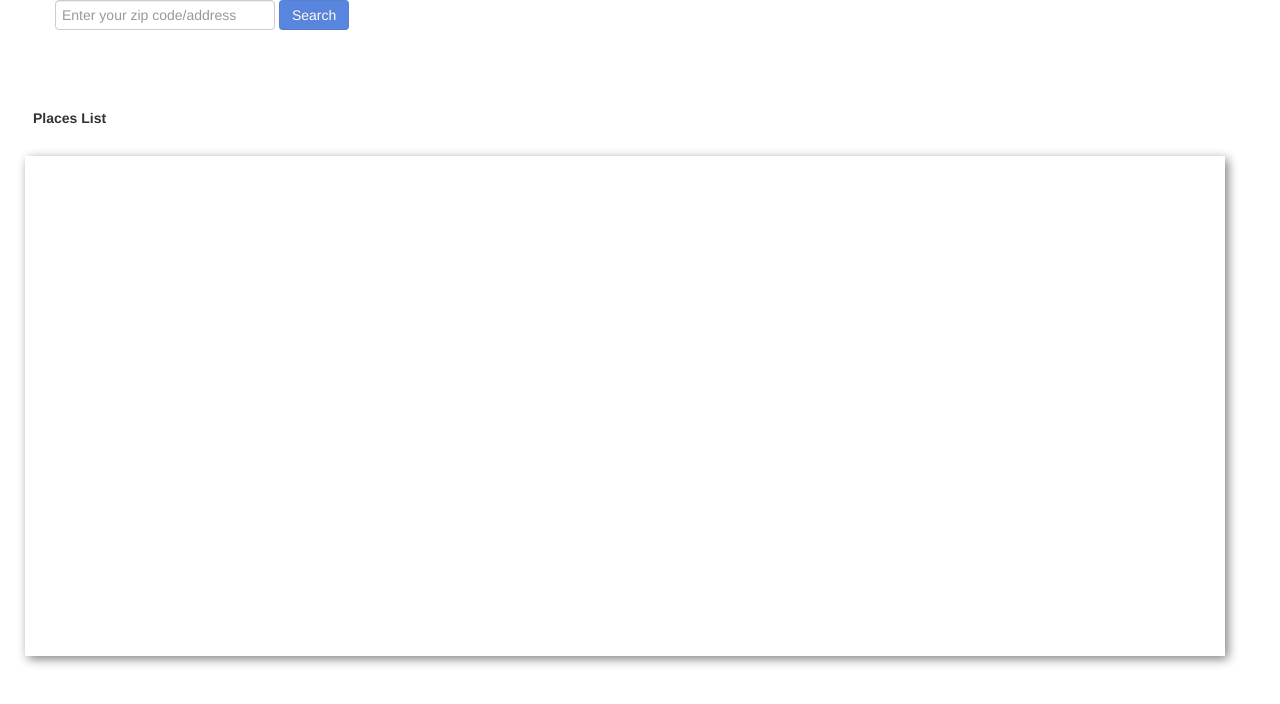
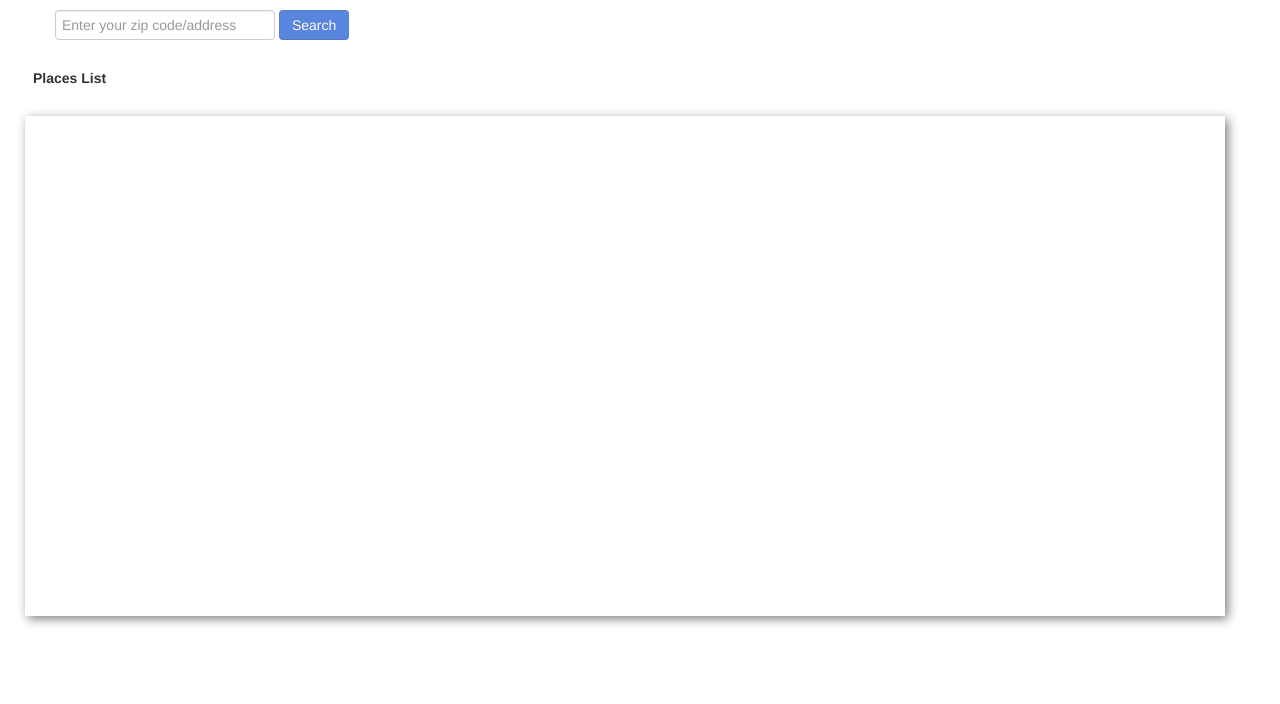
Before and after one commit to mounikakompalli/Location-Finder, a website: page public/index.html in a window 1280 px wide. Drawn offline with Linux system fonts and the light colour scheme; some packages are replaced by stand-ins of ours.

```diff
--- a/public/templates/search.html
+++ b/public/templates/search.html
@@ -1,5 +1,5 @@
 	<div id="search-container" ng-controller="LocationSearchController">
-	    <div class="container">
+	    <div class="container" style="padding-top:10px">
 	        <div class="panel panel-default">
 
 			   <div class="panel-body">
@@ -11,7 +11,7 @@
 
 	        </div>
 
-		<div class="row" style="padding-top:50px">
+		<div class="row" >
 
 			<div class="col-md-4">
 
@@ -33,6 +33,8 @@
 			       </table>
 
 			</div>
+		</div>
+		<div class="row" >
 
 			<div class="col-md-8">
 				<div  id="map" style=" height:500px;
--- a/server.js
+++ b/server.js
@@ -17,7 +17,7 @@
 app.get("/locationsAround/:latitude/:longitude", function(req, res) {
 
 	var webAPIUrl = "/maps/api/place/nearbysearch/json?location=";
-	webAPIUrl+=req.params.latitude+","+req.params.longitude+"&radius=500&key="+googleAPIKey;
+	webAPIUrl+=req.params.latitude+","+req.params.longitude+"&radius=200&key="+googleAPIKey;
 
 	var options = {
 	  host: 'maps.googleapis.com',
```
